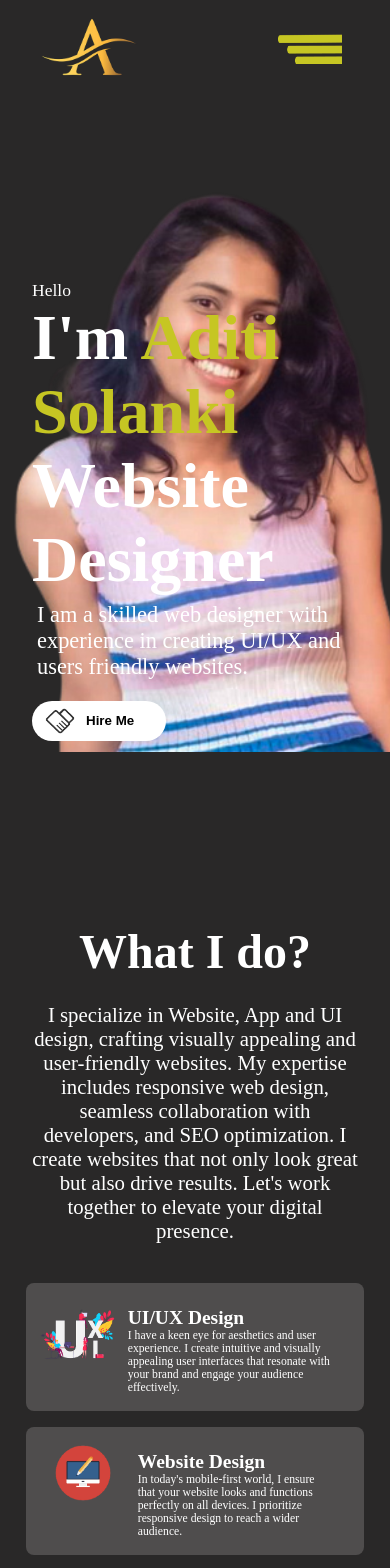
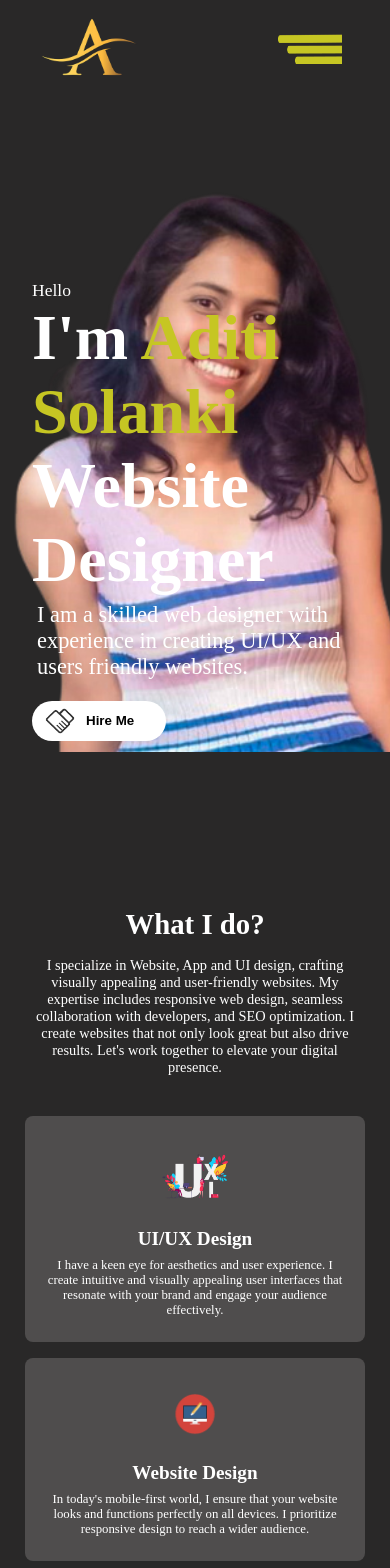
Before and after one commit to aditisolanki0313/portfolio, a React (Create React App) app: page / in a window 390 px wide. Shown: the top 1568 px of the page. Built offline with nearby package versions, Linux system fonts and the light colour scheme.

Commit message:
Update skills.css

```diff
--- a/src/components/skills/skills.css
+++ b/src/components/skills/skills.css
@@ -1,6 +1,6 @@
-#skills {
+ #skills {
     overflow: hidden;
-    width: 100vw;
+    width: 100%;
     max-width: 70rem;
     display: flex;
     flex-direction: column;
@@ -8,84 +8,170 @@
     justify-content: center;
     text-align: center;
     margin: 0 auto;
+    padding: 0 1rem;
+    box-sizing: border-box;
 }
 
-.skillTitle{
+.skillTitle {
     font-size: 3rem;
     font-weight: 600;
     padding-top: 3rem;
     margin-bottom: 1.5rem;
 }
 
-.skillpara{
+.skillpara {
     font-size: 1.3rem;
     font-weight: 200;
     max-width: 68rem;
-    padding: 0 2rem;
+    padding: 0 1rem;
+    width: 100%;
+    box-sizing: border-box;
 }
-.skillBars{
-    margin: 1.5rem;
-    width: 100vw;
+
+.skillBars {
+    margin: 1.5rem 0;
+    width: 100%;
     max-width: 95%;
     text-align: left;
+}
 
-}
-.skillBar{
-    height: 8rem;
+.skillBar {
+    height: auto;
+    min-height: 8rem;
     display: flex;
-    margin: 1rem;
-    padding: 1.5rem 2rem;
+    align-items: center;
+    margin: 1rem 0;
+    padding: 1.5rem;
     border-radius: 0.5rem;
     background: #4f4d4d;
+    box-sizing: border-box;
 }
+
+/* Common styles for skill bar images */
+.skillbarimg1,
+.skillbarimg2,
+.skillbarimg3 {
+    object-fit: contain;
+    flex-shrink: 0;
+}
+
 .skillbarimg1 {
-    object-fit: cover;
     height: 6rem;
     width: 7rem;
-    margin: -13px 10px 0px -20px;
+    margin-right: 1rem;
 }
+
 .skillbarimg2 {
-    object-fit: cover;
     height: 5rem;
     width: 5rem;
-    margin: -10px 23px 0px -7px;
+    margin-right: 1.5rem;
+}
 
-}
 .skillbarimg3 {
-    object-fit: cover;
     height: 5rem;
     width: 5.2rem;
-    margin: -3px 24px 0px -10px;
+    margin-right: 1.5rem;
+}
 
+.skillbarText {
+    flex: 1;
 }
+
+.skillbarText>h1 {
+    margin-top: 0;
+    margin-bottom: 0.5rem;
+}
+
 .skillbarText>p {
     font-size: 0.9rem;
-    font-weight:500;
+    font-weight: 500;
+    margin-top: 0;
 }
-@media screen and (max-width:720px) {
+
+/* Tablet Styles */
+@media screen and (max-width: 768px) {
+    .skillTitle {
+        font-size: 2.5rem;
+    }
+
+    .skillpara {
+        font-size: 1.1rem;
+    }
+
+    .skillbarText>h1 {
+        font-size: 1.5rem;
+    }
+
     .skillbarText>p {
-        font-size: 2vw;
+        font-size: 0.85rem;
     }
 }
-@media screen and (max-width:500px) {
-    .skillbarText>p {
-        font-size: 3vw;
+
+/* Mobile Styles */
+@media screen and (max-width: 600px) {
+    .skillTitle {
+        font-size: 2rem;
+        padding-top: 2rem;
+        margin-bottom: 1rem;
     }
-    .skillbarText>h1 {
-        font-size: 5vw;
+
+    .skillpara {
+        font-size: 1rem;
     }
-    .skillbarimg1{
-        height: 5rem;
+
+    .skillBar {
+        min-height: auto;
+        padding: 1rem;
+    }
+
+    .skillbarimg1 {
+        height: 4.5rem;
         width: 5rem;
     }
-    .skillbarimg2{
-        height: 4rem;
-        width: 4rem;
-    }
-    .skillbarimg3{
+
+    .skillbarimg2,
+    .skillbarimg3 {
         height: 4rem;
         width: 4rem;
     }
 
+    .skillbarText>h1 {
+        font-size: 1.3rem;
+    }
 
+    .skillbarText>p {
+        font-size: 0.8rem;
+    }
 }
+
+/* Small Mobile Styles */
+@media screen and (max-width: 480px) {
+    .skillTitle {
+        font-size: 1.8rem;
+    }
+
+    .skillpara {
+        font-size: 0.9rem;
+    }
+
+    /* For very small screens, stack the content vertically */
+    .skillBar {
+        flex-direction: column;
+        text-align: center;
+        padding: 1.5rem 1rem;
+    }
+
+    .skillbarimg1,
+    .skillbarimg2,
+    .skillbarimg3 {
+        margin: 0 0 1rem 0;
+    }
+
+    .skillbarText>h1 {
+        font-size: 1.2rem;
+    }
+
+    .skillbarText>p {
+        font-size: 0.8rem;
+    }
+}
```
